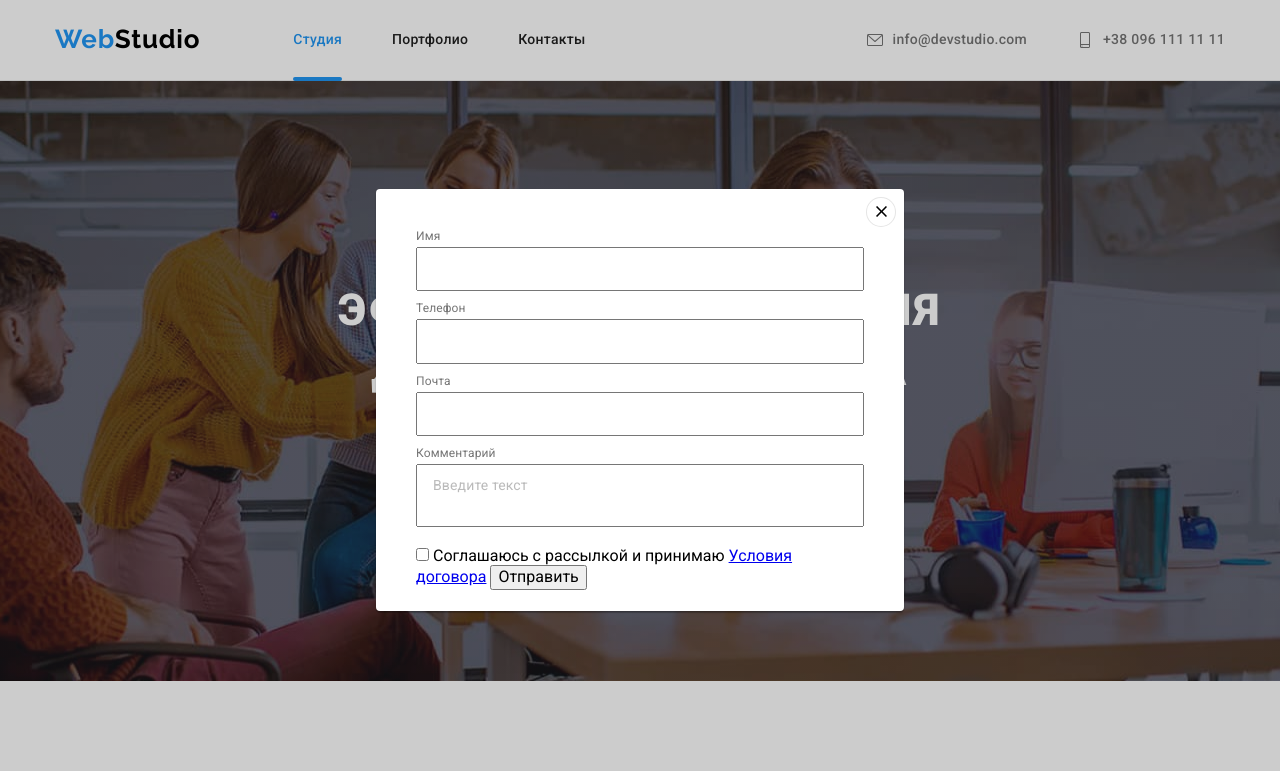
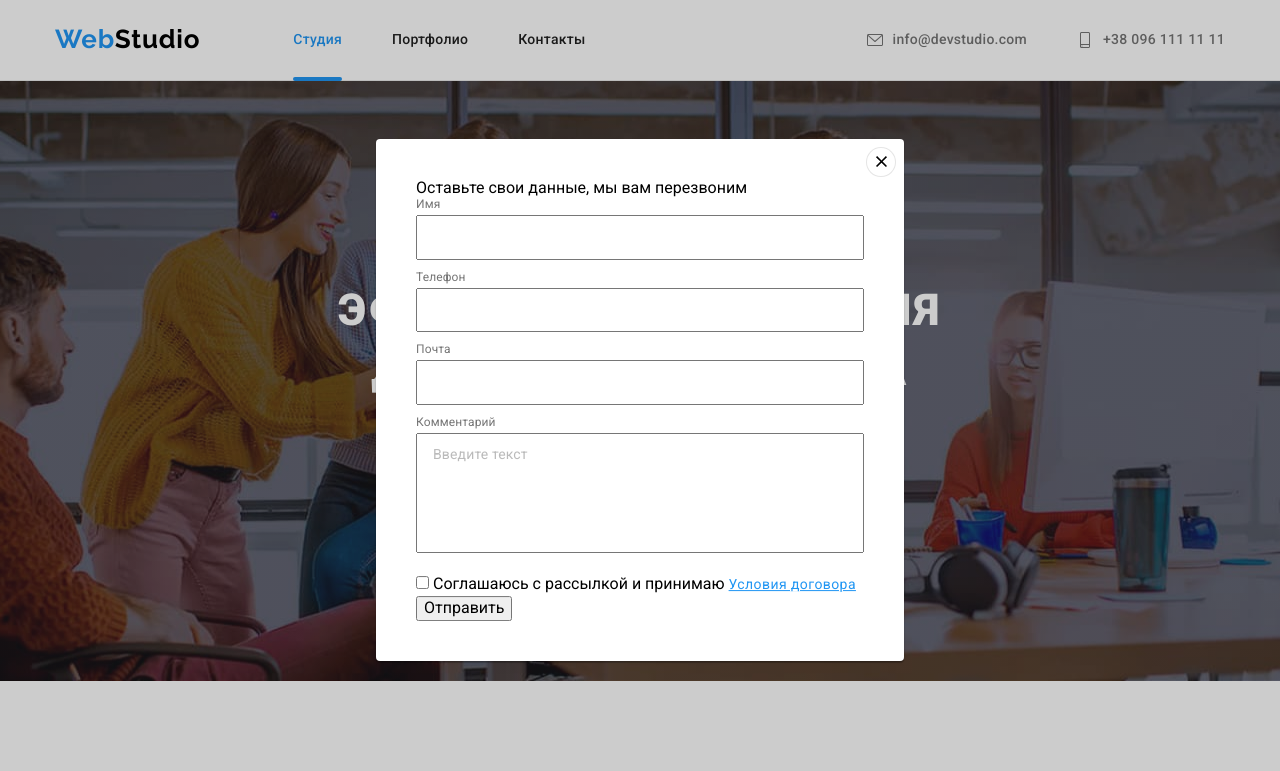
Before and after one commit to Vladimir-Prokopenko/goit-markup-hw-06, a plain HTML site: page index.html in a window 1280 px wide. Both pictures are taken after a click on the button "Заказать услугу". Shown: the top 771 px of the page. Drawn offline with Linux system fonts and the light colour scheme.

Commit message:
заканчиваю

```diff
--- a/css/styles.css
+++ b/css/styles.css
@@ -325,8 +325,7 @@ img {
 }
 
 .modal-form {
-  width: 448px;
-  height: 342px;
+  max-width: 448px;
 }
 
 .modal-field {
@@ -358,6 +357,7 @@ img {
 
 .modal-textarea {
   padding: 12px 16px;
+  height: 120px;
   resize: none;
 }
 
@@ -367,6 +367,20 @@ img {
   letter-spacing: 0.01em;
 
   color: rgba(117, 117, 117, 0.5);
+}
+
+.choice {
+  font-size: 14px;
+  line-height: 1.71;
+  letter-spacing: 0.03em;
+  color: var(--text-color);
+}
+
+.choice-link {
+  font-size: 14px;
+  line-height: 1.71;
+  letter-spacing: 0.03em;
+  color: var(--accent-color);
 }
 
 /* Секция особенности */
--- a/index.html
+++ b/index.html
@@ -639,6 +639,7 @@
         </button>
 
         <form class="js-speaker-form modal-form">
+          <p>Оставьте свои данные, мы вам перезвоним</p>
           <div class="modal-field">
             <label for="user-name" class="modal-label">Имя</label>
             <input
```
